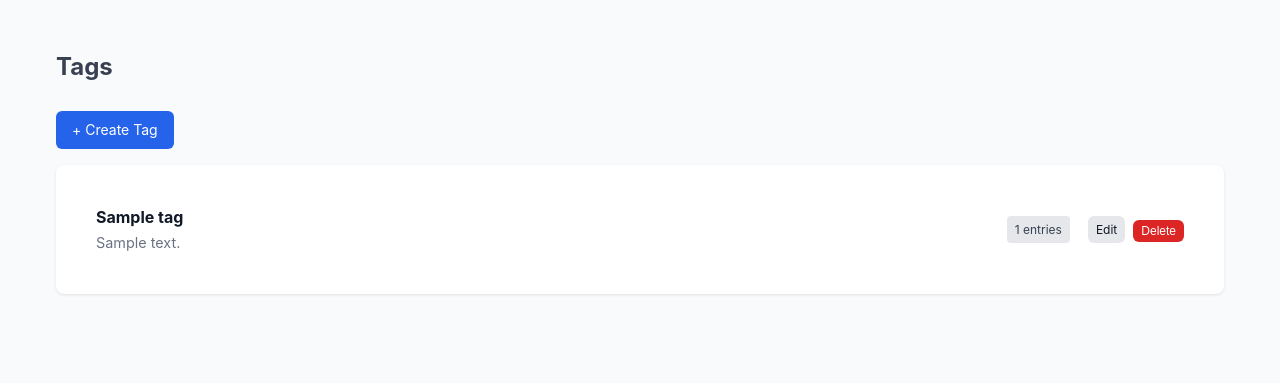
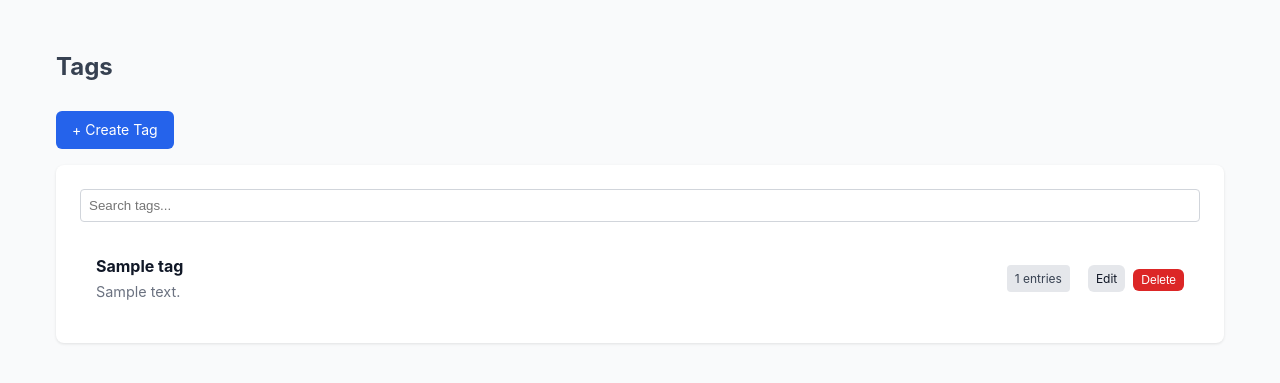
Before and after one commit to Raminyazdani/cv_generator, a Flask app: template src/cv_generator/templates/tags.html in a window 1280 px wide. Shown: the part 102-485 px from the top of the page. Run offline with Flask 3, Linux system fonts and the light colour scheme; the template is opened without the code that fills it: most values are stand-ins (such as "Sample title", 1, 10 or a date in 2020); some libraries are stand-ins or nearby versions.

Commit message:
Address code review feedback - fix template filters and extract magic number constant
Co-authored-by: Raminyazdani <68568787+Raminyazdani@users.noreply.github.com>

```diff
--- a/src/cv_generator/db.py
+++ b/src/cv_generator/db.py
@@ -39,6 +39,9 @@ DEFAULT_DB_PATH = Path("data/db/cv.db")
 
 # Schema version for migrations
 SCHEMA_VERSION = 1
+
+# Maximum number of errors to report in doctor command
+MAX_DOCTOR_ERRORS = 5
 
 # SQL schema for the database
 SCHEMA_SQL = """
@@ -1636,13 +1639,13 @@ def doctor(db_path: Optional[Path] = None) -> Dict[str, Any]:
         orphaned_tags = [row[0] for row in cursor.fetchall()]
         results["checks"]["orphaned_tags"] = {
             "count": len(orphaned_tags),
-            "names": orphaned_tags[:10],  # Limit to first 10
+            "names": orphaned_tags[:MAX_DOCTOR_ERRORS * 2],  # Limit to first few
             "ok": True  # Orphaned tags are not critical
         }
         if orphaned_tags:
             results["issues"].append(
-                f"Found {len(orphaned_tags)} unused tags: {', '.join(orphaned_tags[:5])}"
-                + ("..." if len(orphaned_tags) > 5 else "")
+                f"Found {len(orphaned_tags)} unused tags: {', '.join(orphaned_tags[:MAX_DOCTOR_ERRORS])}"
+                + ("..." if len(orphaned_tags) > MAX_DOCTOR_ERRORS else "")
             )
 
         # Check 5: Duplicate tags (case-insensitive)
@@ -1690,7 +1693,7 @@ def doctor(db_path: Optional[Path] = None) -> Dict[str, Any]:
                 json.loads(data_json)
             except (json.JSONDecodeError, TypeError):
                 invalid_json_count += 1
-                if invalid_json_count <= 5:
+                if invalid_json_count <= MAX_DOCTOR_ERRORS:
                     results["issues"].append(f"Entry {entry_id} has invalid JSON")
 
         results["checks"]["invalid_json"] = {
--- a/src/cv_generator/templates/tags.html
+++ b/src/cv_generator/templates/tags.html
@@ -11,8 +11,14 @@
 
 {% if tags %}
 <div class="card">
+    <div style="margin-bottom: 1rem;">
+        <input type="text" id="search-input" placeholder="Search tags..."
+               style="width: 100%; padding: 0.5rem; border: 1px solid var(--gray-300); border-radius: 4px;">
+    </div>
+
+    <div id="tags-list">
     {% for tag in tags %}
-    <div class="list-item">
+    <div class="list-item tag-item" data-search="{{ tag.name | lower }} {{ tag.description | default('') | lower }}">
         <div style="flex: 1;">
             <strong>{{ tag.name }}</strong>
             {% if tag.description %}
@@ -30,7 +36,33 @@
         </div>
     </div>
     {% endfor %}
+    </div>
+
+    <div id="no-results" style="display: none; text-align: center; padding: 1rem; color: var(--gray-500);">
+        No tags match your search.
+    </div>
 </div>
+
+<script>
+document.getElementById('search-input').addEventListener('input', function() {
+    const query = this.value.toLowerCase().trim();
+    const tags = document.querySelectorAll('.tag-item');
+    const noResults = document.getElementById('no-results');
+    let visibleCount = 0;
+
+    tags.forEach(function(tag) {
+        const searchText = tag.getAttribute('data-search');
+        if (query === '' || searchText.includes(query)) {
+            tag.style.display = 'flex';
+            visibleCount++;
+        } else {
+            tag.style.display = 'none';
+        }
+    });
+
+    noResults.style.display = visibleCount === 0 ? 'block' : 'none';
+});
+</script>
 {% else %}
 <div class="card empty-state">
     <p>No tags created yet.</p>
```
Also changed, not shown: src/cv_generator/templates/section.html (+33 -1 lines).
